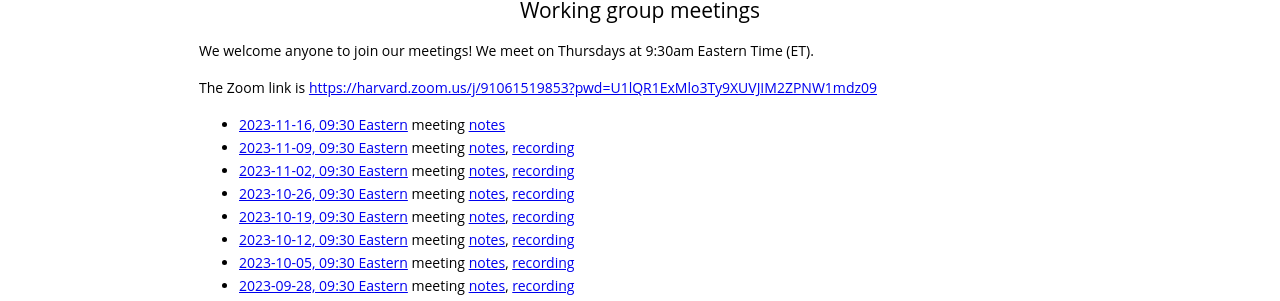
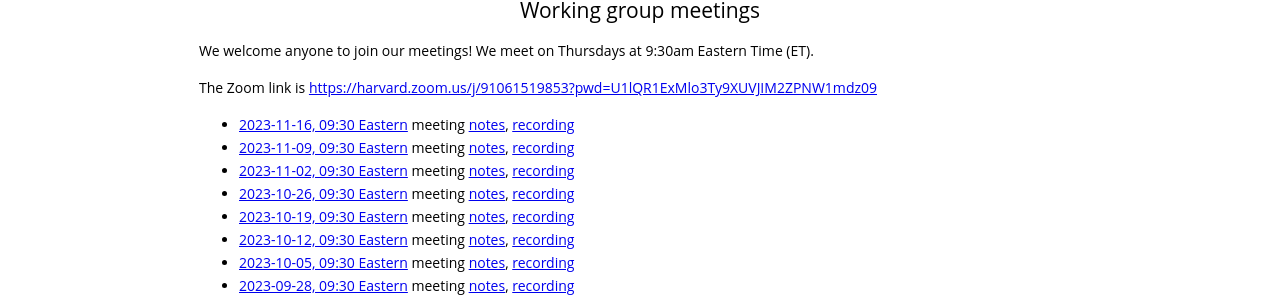
Before and after one commit to gdcc/ct.gdcc.io, a Jekyll site: the page built from index.md, in a window 1280 px wide and 900 px high, scrolled down 1565 px. Shown: the part 145-446 px from the top of the window. Built offline with Jekyll 4.4.1, drawn with Linux system fonts in a browser that asks for light colours; our own code applies the rules of GitHub Pages for plain Markdown files.

Commit message:
add recording

```diff
--- a/index.md
+++ b/index.md
@@ -57,7 +57,7 @@ We welcome anyone to join our meetings! We meet on Thursdays at 9:30am Eastern T
 
 The Zoom link is <https://harvard.zoom.us/j/91061519853?pwd=U1lQR1ExMlo3Ty9XUVJIM2ZPNW1mdz09>
 
-- [2023-11-16, 09:30 Eastern](https://time.is/compare/0930_16_Nov_2023_in_Boston) meeting [notes](https://docs.google.com/document/d/1ftJAL3zdR9f9v1gCaQuisbntVEaxCceMam2VvtIYzxI/edit?usp=sharing)
+- [2023-11-16, 09:30 Eastern](https://time.is/compare/0930_16_Nov_2023_in_Boston) meeting [notes](https://docs.google.com/document/d/1ftJAL3zdR9f9v1gCaQuisbntVEaxCceMam2VvtIYzxI/edit?usp=sharing), [recording](https://harvard.zoom.us/rec/share/GhkMWPzbHFkPAtB8sus5bVm67XvjbT-YcbVwK3v1TwyYNe4MuAPOM1rbsxlVOQ7b.AoAn5j1E2g8hrmgS)
 - [2023-11-09, 09:30 Eastern](https://time.is/compare/0930_9_Nov_2023_in_Boston) meeting [notes](https://docs.google.com/document/d/1kDJDldGVQlQ1bx4mf7g1M1HVSnTfCKeE1qepBzGsUrA/edit?usp=sharing), [recording](https://harvard.zoom.us/rec/share/HqZQYeYdmB_yXyzGF4TqbGG7ta3nThvtqnuCtulDJQj5YMmcjk3PUvPVLJaLRykJ.4bUUH8_fenHuLmWa)
 - [2023-11-02, 09:30 Eastern](https://time.is/compare/0930_2_Nov_2023_in_Boston) meeting [notes](https://docs.google.com/document/d/1iE-DHDxWNK6OYNgqnLPo3i6pIH6Danw5rysXL_COjVc/edit?usp=sharing), [recording](https://harvard.zoom.us/rec/share/-s-zXjWpkUUuxOm18BBXcdJk4OsxzWkEj8JJRJ0qUm2I_22QlpMNtJb8es_o1s0E.nFGj85s7iBqiNSsc)
 - [2023-10-26, 09:30 Eastern](https://time.is/compare/0930_26_Oct_2023_in_Boston) meeting [notes](https://docs.google.com/document/d/1H8hkiDkJAwGkt-cFtLsYQNw6XPE8KoK6ND-tp6xcTPo/edit?usp=sharing), [recording](https://harvard.zoom.us/rec/share/2K4FdLQ9YySUooxHkBvLUVJ9hN-eKwkmk9ztJ62nCTPhJA2Hn7G-E-iOJTcU4cI-.Nm9FCtqrmONgjBdL)
```
